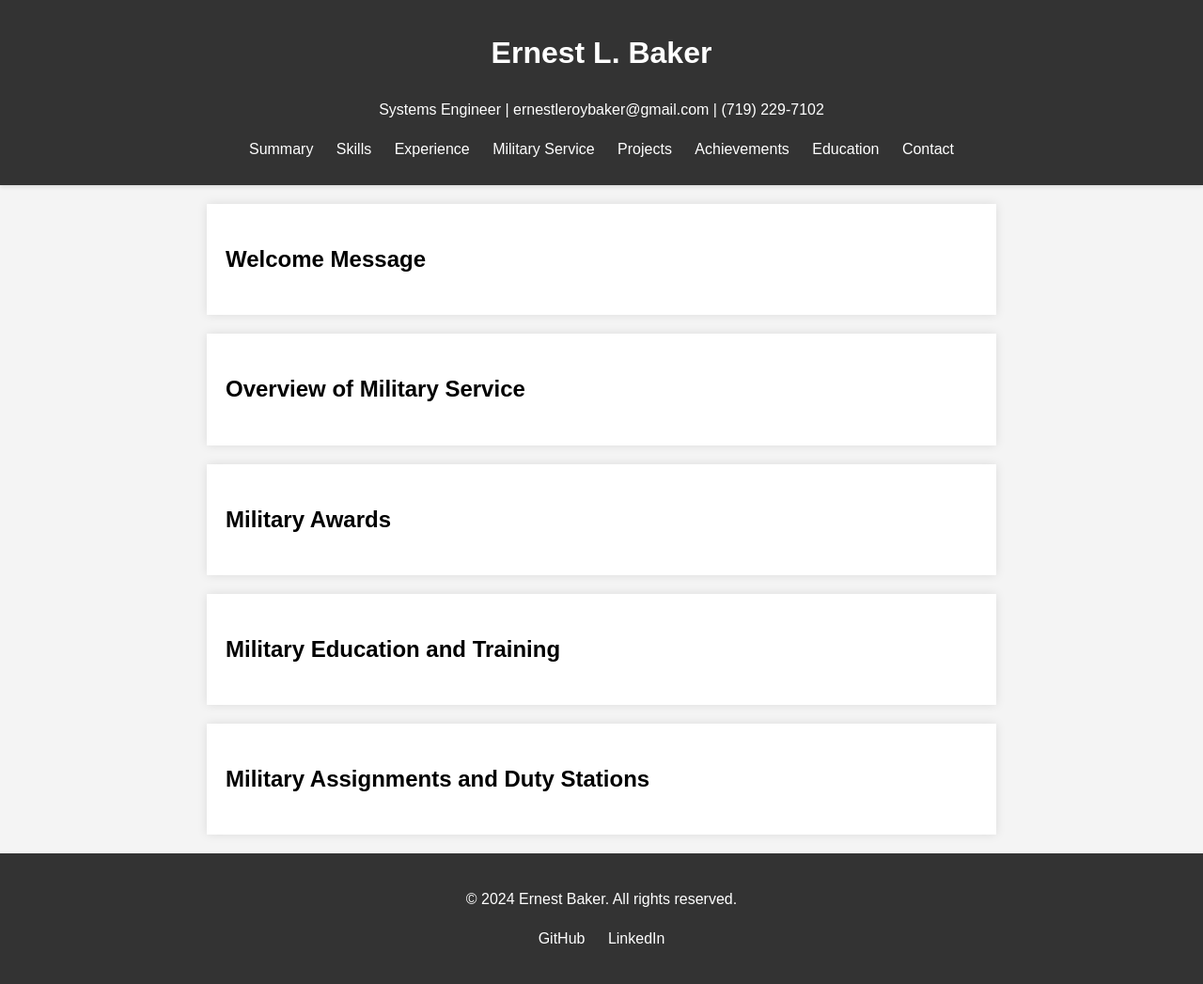
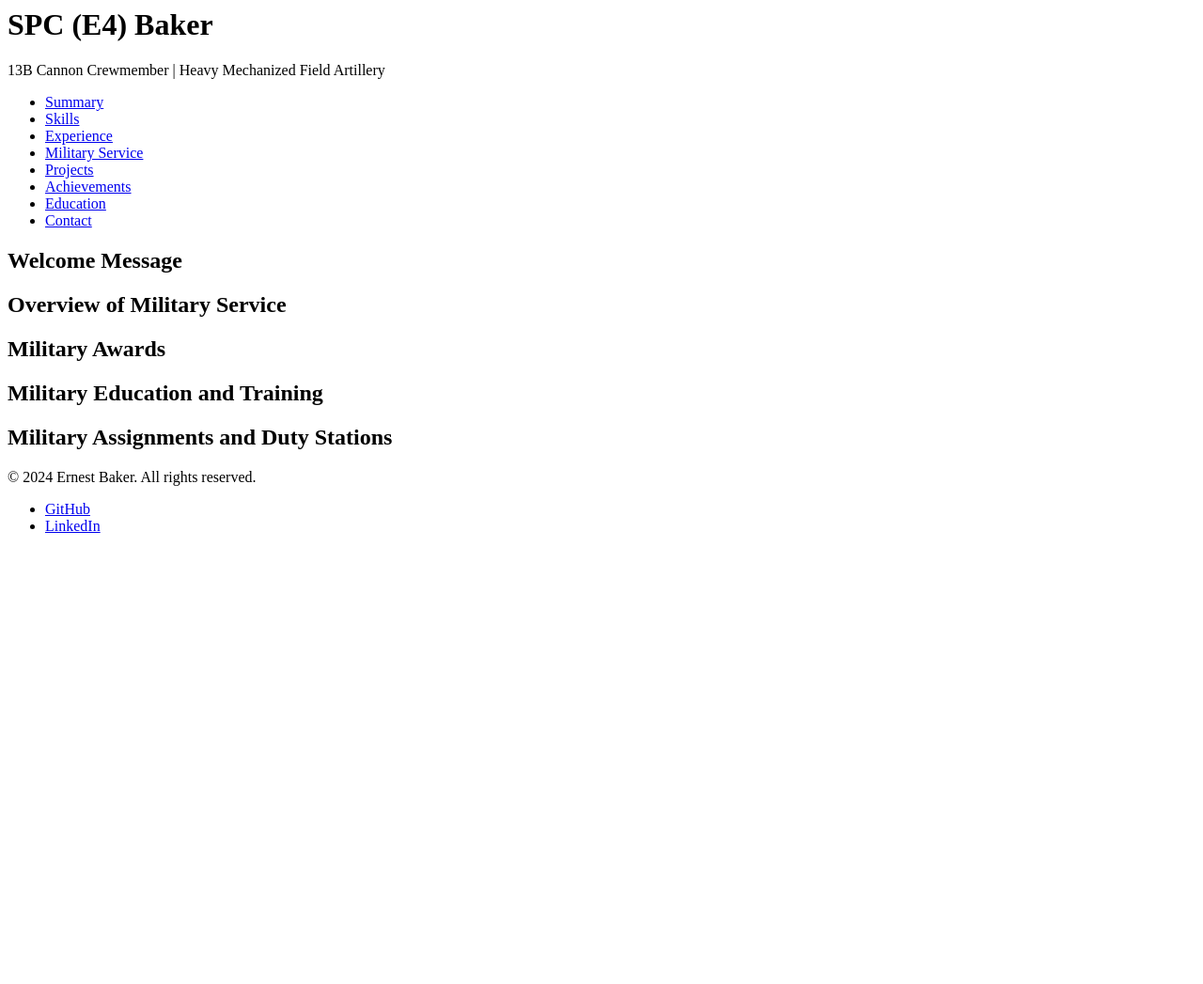
Before and after one commit to crow50/ernest-portfolio, a Flask app: page /military-service in a window 1280 px wide. Shown: the whole page at 94% size. After the commit the page ends 567 px from the top, so only its background shows below. Run offline with Flask 3, Linux system fonts and the light colour scheme.

Commit message:
Miltary Service Created dedicated CSS and modified base.html to accomodate more customized templates using jinja2

```diff
--- a/src/static/css/main.css
+++ b/src/static/css/main.css
@@ -42,33 +42,6 @@
     margin: 20px auto;
     max-width: 800px;
     box-shadow: 0 0 10px rgba(0,0,0,0.1);
-}
-
-.skill {
-    margin-bottom: 15px;
-}
-
-.skill p {
-    display: flex;
-    justify-content: space-between;
-    font-weight: bold;
-}
-
-.skill-rating {
-    font-size: 1.2em;
-    color: #FFD700;
-}
-
-.skill-bar {
-    background-color: #ddd;
-    border-radius: 5px;
-    margin: 5px 0;
-}
-
-.skill-level {
-    background-color: #4CAF50;
-    height: 20px;
-    border-radius: 5px;
 }
 
 .certificate-img {
--- a/src/templates/about.html
+++ b/src/templates/about.html
@@ -2,6 +2,7 @@
 {% block title %}Ernest Baker - About{% endblock %}
 
 {% block content %}
+<div class="content">
 <section id="skills">
     <h2>Technical Skills</h2>
     <p>Systems Engineering: IT Governance, Infrastructure & Network Design, Project Management, Requirements Gathering, UAT</p>
@@ -248,5 +249,5 @@
     </div>
 
 </section>
-
+</div>
 {% endblock %}
--- a/src/templates/base.html
+++ b/src/templates/base.html
@@ -30,7 +30,7 @@
     <link rel="canonical" href="https://crow50.github.io/ernest-portfolio/">
 
 	<!-- Stylesheet -->
-    <link rel="stylesheet" href="{{ url_for('static', filename='css/main.css') }}">
+    {% block stylesheet %}<link rel="stylesheet" href="{{ url_for('static', filename='css/main.css') }}">{% endblock %}
 
 	<!-- Favicon -->
     <link rel="icon" href="{{ url_for('static', filename='images/favicon.ico') }}">
@@ -41,6 +41,7 @@
 </head>
 <body>
     <header>
+    {% block header %}
         <h1>Ernest L. Baker</h1>
         <p>Systems Engineer | ernestleroybaker@gmail.com | (719) 229-7102</p>
         <nav>
@@ -55,20 +56,25 @@
                 <li><a href="{{ url_for('contact') }}">Contact</a></li>
             </ul>
         </nav>
+    {% endblock %}
     </header>
 
-    <div class="content">
-        {% block content %}{% endblock %}
-    </div>
+    <main>
+    {% block content %}
+    {% endblock %}
+    </main>
 
     <footer>
+    {% block footer %}
         <p>&copy; 2024 Ernest Baker. All rights reserved.</p>
         <ul>
             <li><a href="https://github.com/crow50">GitHub</a></li>
             <li><a href="https://www.linkedin.com/in/ernestlbaker/">LinkedIn</a></li>
         </ul>
+    {% endblock %}
     </footer>
 
     <script src="../static/js/main.js"></script>
+    {% block script %}{% endblock %}
 </body>
 </html>
--- a/src/templates/contact.html
+++ b/src/templates/contact.html
@@ -1,6 +1,8 @@
 {% extends "base.html" %}
 {% block title %}Ernest Baker - Contact{% endblock %}
+
 {% block content %}
+<div class="content">
 
 <section id="contact">
     <h2>Contact Me</h2>
@@ -34,4 +36,5 @@
     </form>
 </section>
 
+</div>
 {% endblock %}
--- a/src/templates/military_service.html
+++ b/src/templates/military_service.html
@@ -1,37 +1,57 @@
+<div class="military_service">
 {% extends "base.html" %}
 {% block title %}Ernest Baker - Military Service{% endblock %}
+{% block stylesheet %}<link rel="stylesheet" href="{{ url_for('static', filename='css/military_service.css') }}">{% endblock %}
+  {% block header %}
+  <div id="military_service_header">
+    <h1>SPC (E4) Baker</h1>
+      <p>13B Cannon Crewmember | Heavy Mechanized Field Artillery</p>
+      <nav>
+        <ul>
+          <li><a href="{{ url_for('home') }}">Summary</a></li>
+          <li><a href="{{ url_for('about') }}#skills">Skills</a></li>
+          <li><a href="{{ url_for('about') }}#experience">Experience</a></li>
+          <li><a href="{{ url_for('military_service') }}">Military Service</a></li>
+          <li><a href="{{ url_for('portfolio') }}">Projects</a></li>
+          <li><a href="{{ url_for('about') }}#achievements">Achievements</a></li>
+          <li><a href="{{ url_for('about') }}#education">Education</a></li>
+          <li><a href="{{ url_for('contact') }}">Contact</a></li>
+        </ul>
+      </nav>
+  </div>
+  {% endblock %}
 
   {% block content %}
-
-    <section id="military_service.welcome">
+  <main>
+    <section id="welcome">
       <h2>Welcome Message</h2>
       <!--Military Image-->
       <!--Seconda Nav Bar-->
     </section>
 
-    <section id="military_service.overview">
+    <section id="overview">
       <h2>Overview of Military Service</h2>
       <!--Display rank, branch, enlistment and separation dates, total active service time, and places served-->
       <!--timeline or journey map that visually represents military career progression-->
     </section>
 
-    <section id="military_service.awards">
+    <section id="awards">
       <h2>Military Awards</h2>
       <!--Showcase decorations, medals, badges, and campaign ribbons-->
       <!--Each award should have an individual card with a brief description, the criteria for earning it, and possibly an image of the medal/ribbon-->
       <!--A photo gallery or carousel to visually display the medals and ribbons-->
     </section>
 
-    <section class="military_service" id="education">
+    <section id="education">
       <h2>Military Education and Training</h2>
       <!--List completed military courses and special training-->
     </section>
 
-    <section id="military_service.assignments">
+    <section id="assignments">
       <h2>Military Assignments and Duty Stations</h2>
       <!--Highlight key assignments, such as deployments. Use maps for duty stations, etc.-->
     </section>
+  </main>
+  {% endblock %}
 
-
-
-{% endblock %}
+</div>
--- a/src/templates/portfolio.html
+++ b/src/templates/portfolio.html
@@ -1,7 +1,7 @@
 {% extends "base.html" %}
 {% block title %}Ernest Baker - Projects{% endblock %}
 {% block content %}
-
+<div class="content">
     <section id="projects">
 
         <h2>Projects</h2>
@@ -46,4 +46,5 @@
             </ul>
         </div>
     </section>
+</div>
 {% endblock %}
```
Also changed, not shown: src/templates/index.html (+4 -5 lines), docs/CHANGELOG.md, src/static/css/military_service.css (added). Lines whose indentation alone changed are shown as unchanged.
